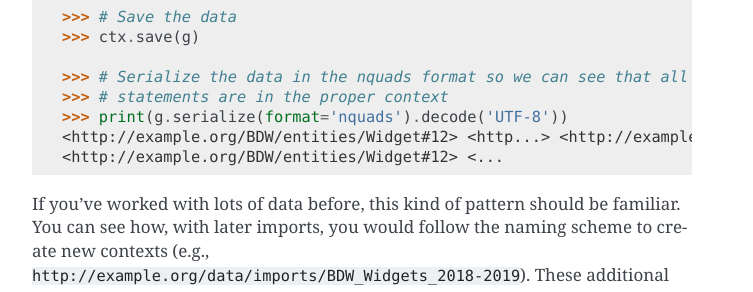
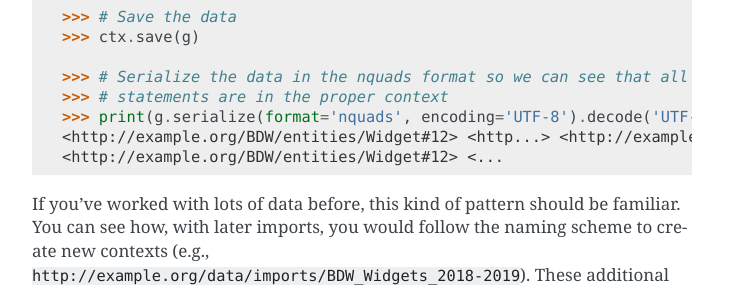
Before and after one commit to openworm/owmeta, a Sphinx documentation site: the page built from docs/adding_data.rst, in a window 1280 px wide and 900 px high, scrolled down 3127 px. Shown: the part 167-459 px from the top of the window, without its empty margins (388-1141 px from the left). Built offline with Sphinx 7.4.7, drawn with Linux system fonts in a browser that asks for light colours.

Commit message:
Adjusting for rdflib.Graph.serialize interface change in 6.0
- Caused by rdflib/rdflib#1183

```diff
--- a/docs/adding_data.rst
+++ b/docs/adding_data.rst
@@ -152,7 +152,7 @@ using contexts. The code below shows how to do that::
 
    >>> # Serialize the data in the nquads format so we can see that all of our
    >>> # statements are in the proper context
-   >>> print(g.serialize(format='nquads').decode('UTF-8'))
+   >>> print(g.serialize(format='nquads', encoding='UTF-8').decode('UTF-8'))
    <http://example.org/BDW/entities/Widget#12> <http...> <http://example.org/data/imports/BDW_Widgets_2017-2018> .
    <http://example.org/BDW/entities/Widget#12> <...
 
```
